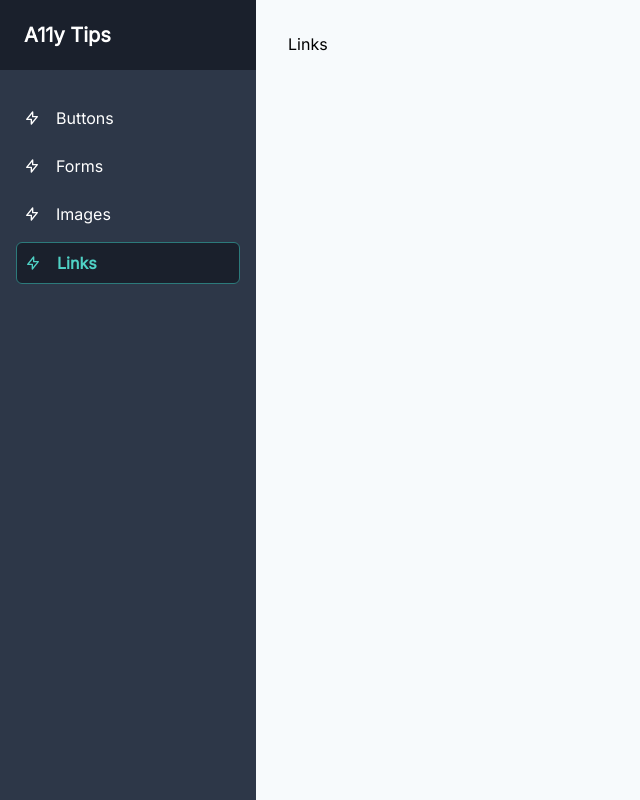
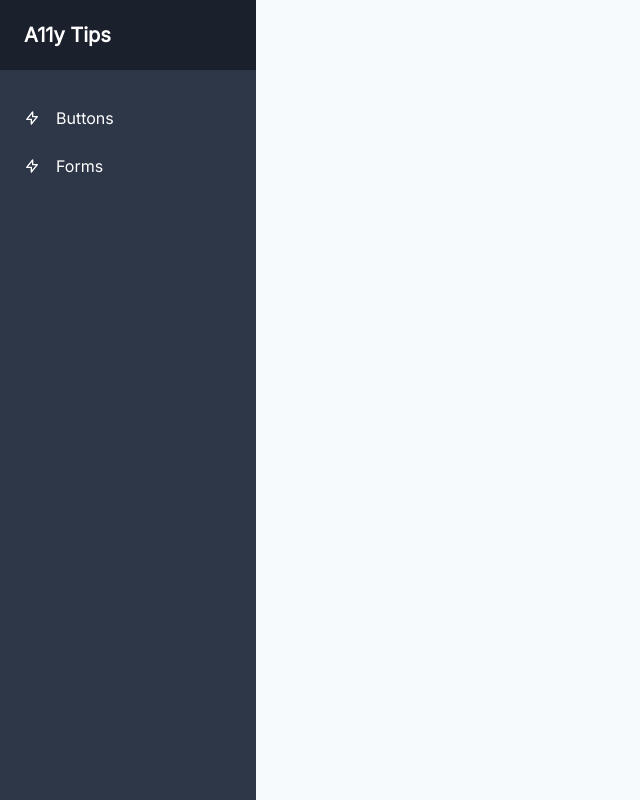
Before and after one commit to movntains/accessibility-reference, a Nuxt app: page /links in a window 1280 px wide. Shown: the whole page, without its empty margins (0-640 px from the left). Built offline with nearby package versions, Linux system fonts and the light colour scheme; what @tailwindcss/custom-forms, @tailwindcss/ui would draw is missing.

Commit message:
Removes images & links pages

```diff
--- a/components/navigation/AppNavigation.vue
+++ b/components/navigation/AppNavigation.vue
@@ -32,14 +32,6 @@ export default {
           to: 'forms',
           title: 'Forms',
         },
-        {
-          to: 'images',
-          title: 'Images',
-        },
-        {
-          to: 'links',
-          title: 'Links',
-        },
       ],
     }
   },
--- a/pages/images/index.vue
+++ /dev/null
@@ -1,11 +0,0 @@
-<template>
-  <div>
-    Images
-  </div>
-</template>
-
-<script type="text/babel">
-export default {
-  name: 'ImagesPage',
-}
-</script>
--- a/pages/links/index.vue
+++ /dev/null
@@ -1,11 +0,0 @@
-<template>
-  <div>
-    Links
-  </div>
-</template>
-
-<script type="text/babel">
-export default {
-  name: 'LinksPage',
-}
-</script>
```
